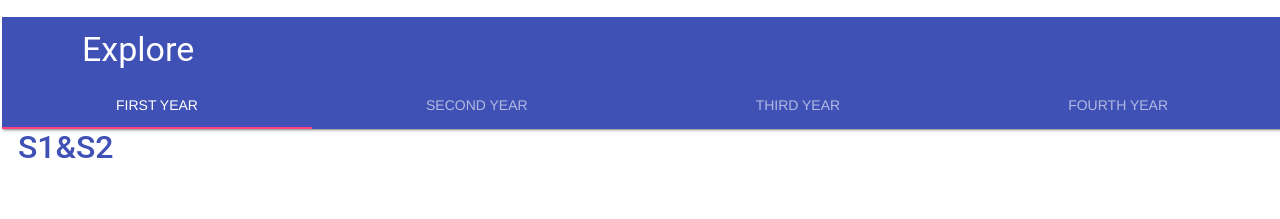
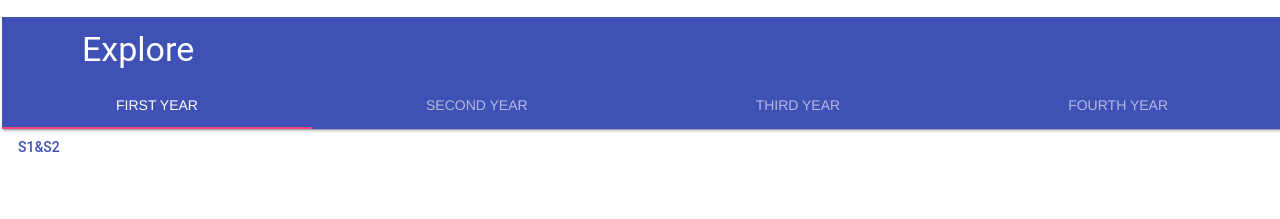
Before and after one commit to rohithp7777/Edupile, a plain HTML site: page index.html in a window 1280 px wide. Shown: the part 882-1101 px from the top of the page. Drawn offline with nearby package versions, Linux system fonts and the light colour scheme.

Commit message:
Update index.html

```diff
--- a/index.html
+++ b/index.html
@@ -86,7 +86,7 @@
         <section class="mdl-layout__tab-panel is-active" id="fixed-tab-1">
           <div class="page-content">
 	    <button
-              onclick="expand('S1&S2')"  style="font-size: xx-large;"
+              onclick="expand('S1&S2')"
               class="mdl-button mdl-js-button mdl-button--primary"
             >
               S1&S2</button
```
